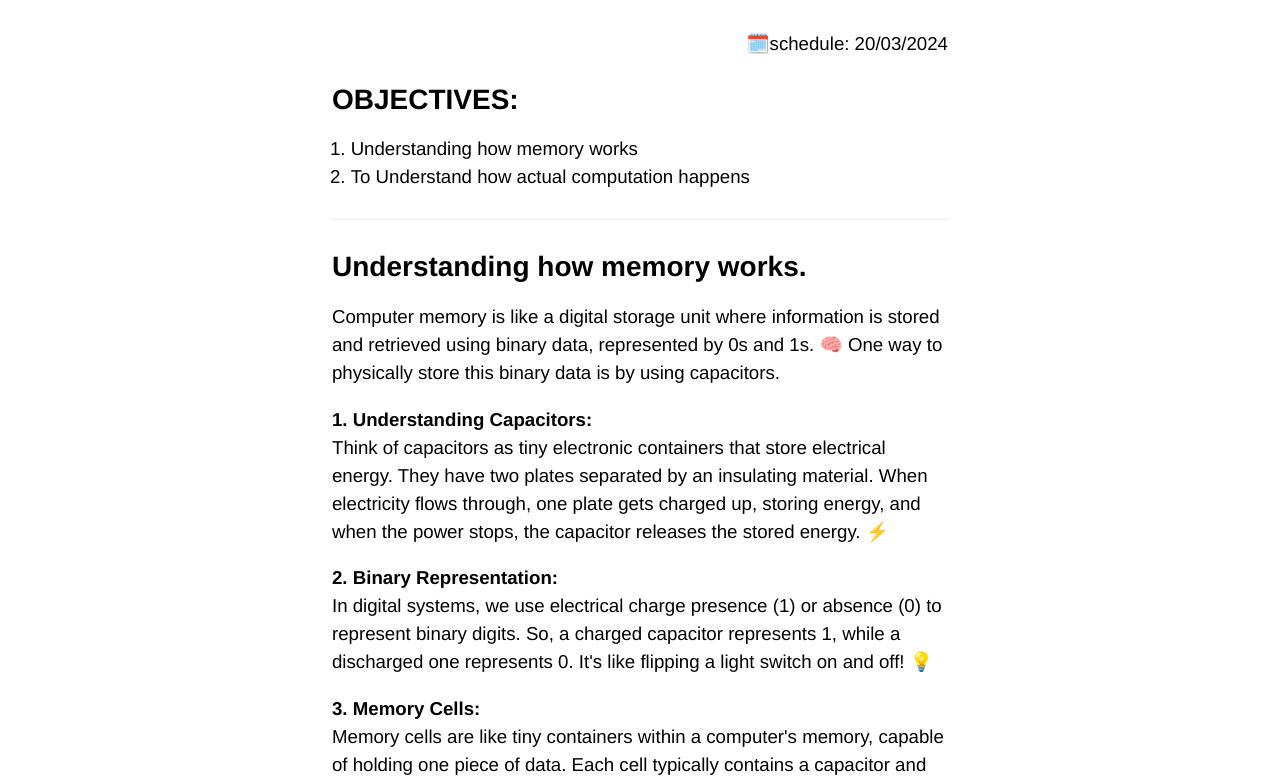
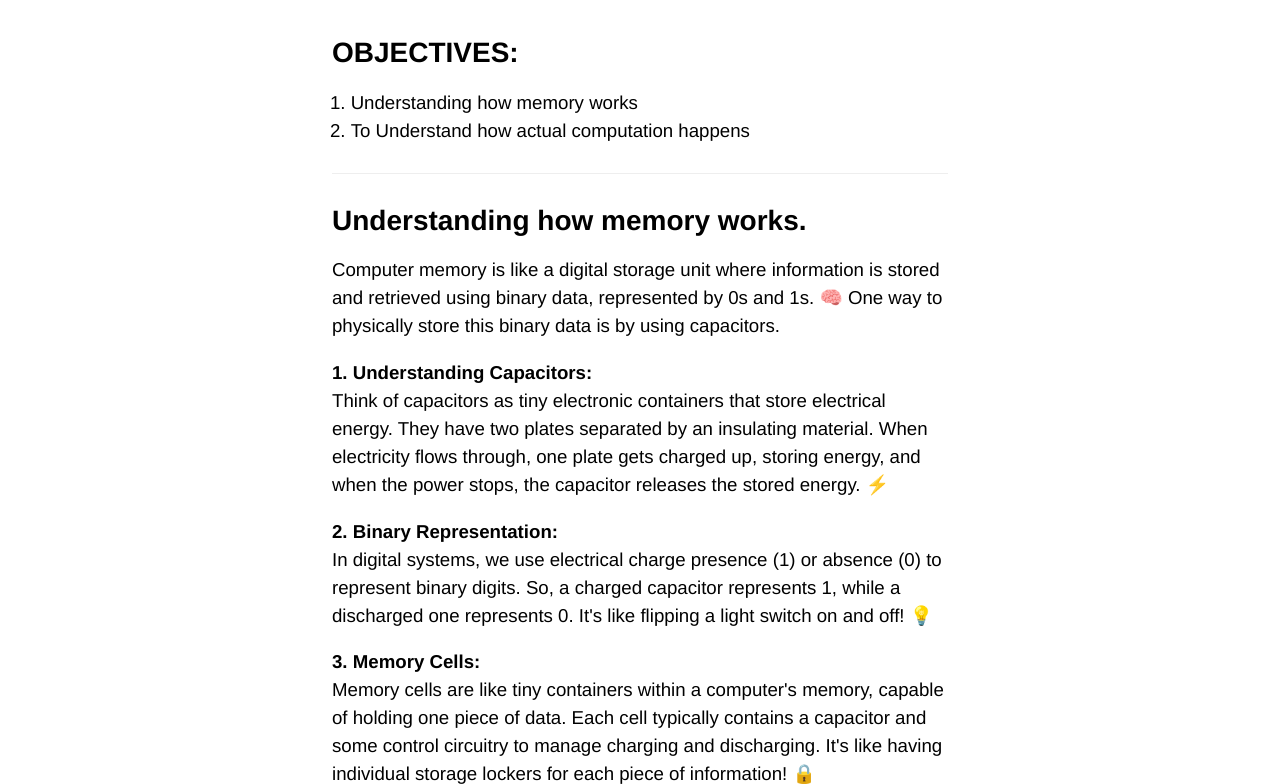
Before and after one commit to missingknowledge/missingknowledge.github.io, a plain HTML site: page content/day_2/understanding_computer.html in a window 1280 px wide. Shown: the part 109-893 px from the top of the page. Drawn offline with Linux system fonts and the light colour scheme.

Commit message:
Update understanding_computer.html
removed the schedule

```diff
--- a/content/day_2/understanding_computer.html
+++ b/content/day_2/understanding_computer.html
@@ -29,7 +29,7 @@
     <div id="content">
 <!-- ------------------OBJECTIVES---------------------------------------  -->
     <p>
-        <p style="text-align:right">🗓️schedule: 20/03/2024</p>
+
         <h1 id="motivation">OBJECTIVES:</h1>
         <ol>
           <li>Understanding how memory works</li>
```
